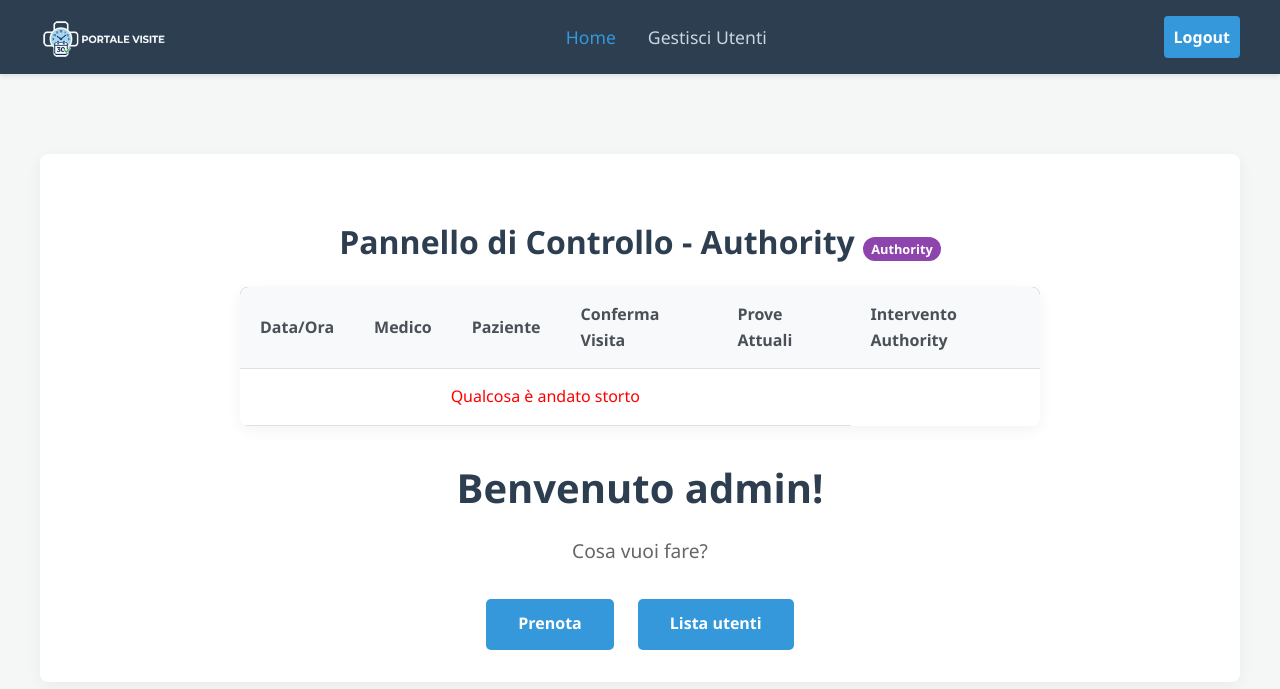
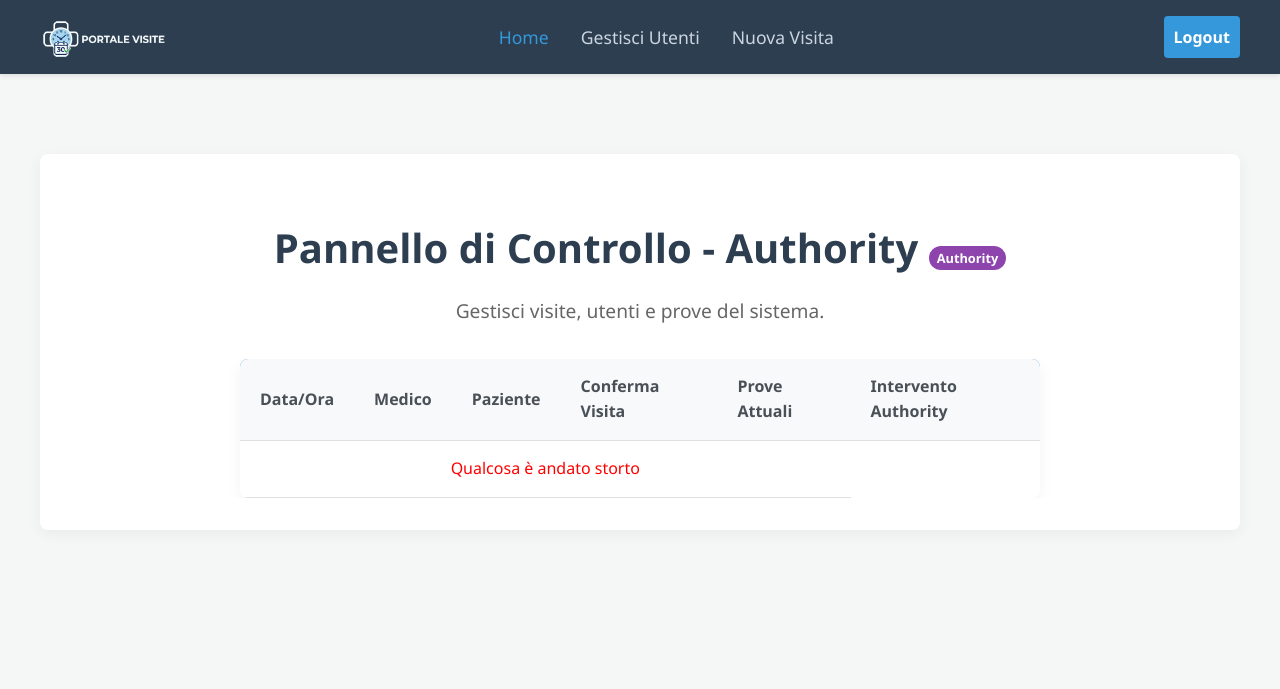
Before and after one commit to Clenill/progettoSoftwareSecurity, a FastAPI app: template app/templates/dashboard_authority.html in a window 1280 px wide. Shown: the top 689 px of the page. Run offline with FastAPI, Linux system fonts and the light colour scheme; the template is opened without the code that fills it, so the values that code supplies are empty.

Commit message:
Rifinite le viste admin

```diff
--- a/app/templates/dashboard_authority.html
+++ b/app/templates/dashboard_authority.html
@@ -15,6 +15,7 @@
         <ul class="nav-menu">
             <li class="nav-item"><a href="/dashboard/authority" class="active">Home</a></li>
             <li class="nav-item"><a href="/lista-utenti">Gestisci Utenti</a></li>
+            <li class="nav-item"><a href="/admin/prenota">Nuova Visita</a></li>
         </ul>
         <div class="col-md-2">
             <button onclick="logout()">Logout</button>
@@ -23,9 +24,12 @@
 </nav>
 
 <main class="main-container" style="max-width: 1200px;">
-    <h1>Pannello di Controllo - Authority <span class="badge-auth">Authority</span></h1>
+    <section class="welcome-section">
+        <h1>Pannello di Controllo - Authority <span class="badge-auth">Authority</span></h1>
+        <p>Gestisci visite, utenti e prove del sistema.</p>
+    </section>
 
-    <div class="table-container">
+    <div style="overflow-x: auto;">
         <table class="styled-table">
             <thead>
                 <tr>
@@ -41,18 +45,27 @@
                 </tbody>
         </table>
     </div>
+</main>
 
-    <section class="welcome-section">
-            <h1>Benvenuto admin!</h1>
-            <p>Cosa vuoi fare?</p>
+<div id="toast"></div>
 
-            <!-- Azioni rapide collegate al menu -->
-            <div class="cta-buttons">
-                <a href="/admin/prenota" class="btn btn-primary">Prenota</a>
-                <a href="/lista-utenti" class="btn btn-primary">Lista utenti</a>
-            </div>
-        </section>
-</main>
+<style>
+#toast {
+    position: fixed; bottom: 2rem; left: 50%;
+    transform: translateX(-50%) translateY(20px);
+    background: white; border-radius: 8px; padding: 1rem 1.5rem;
+    box-shadow: 0 4px 20px rgba(0,0,0,0.15); font-size: 0.95rem;
+    opacity: 0; transition: opacity 0.3s ease, transform 0.3s ease;
+    z-index: 9999; min-width: 280px; text-align: center; pointer-events: none;
+}
+#toast.show { opacity: 1 !important; transform: translateX(-50%) translateY(0) !important; }
+#toast .toast-title { font-weight: bold; margin-bottom: 0.3rem; }
+#toast .toast-body { color: #555; }
+#toast.toast-success { border-left: 4px solid #27ae60; }
+#toast.toast-success .toast-title { color: #27ae60; }
+#toast.toast-error { border-left: 4px solid #e74c3c; }
+#toast.toast-error .toast-title { color: #e74c3c; }
+</style>
 
 <script>
 document.addEventListener('DOMContentLoaded', caricaTutteLeVisite);
@@ -61,7 +74,7 @@ async function caricaTutteLeVisite() {
     try {
         const [responseVisite, responseUtenti] = await Promise.all([
             fetch('/admin/allvisits', { credentials: 'same-origin' }),
-            fetch('/api/getusers', { credentials: 'same-origin' })
+            fetch('/admin/allusers', { credentials: 'same-origin' })
         ]);
 
         if (!responseVisite.ok) throw new Error("Errore recupero visite globali");
@@ -193,24 +206,5 @@ function togglePanel(id) {
     panel.style.display = panel.style.display === 'block' ? 'none' : 'block';
 }
 </script>
-<div id="toast"></div>
-
-<style>
-#toast {
-    position: fixed; bottom: 2rem; left: 50%;
-    transform: translateX(-50%) translateY(20px);
-    background: white; border-radius: 8px; padding: 1rem 1.5rem;
-    box-shadow: 0 4px 20px rgba(0,0,0,0.15); font-size: 0.95rem;
-    opacity: 0; transition: opacity 0.3s ease, transform 0.3s ease;
-    z-index: 9999; min-width: 280px; text-align: center; pointer-events: none;
-}
-#toast.show { opacity: 1 !important; transform: translateX(-50%) translateY(0) !important; }
-#toast .toast-title { font-weight: bold; margin-bottom: 0.3rem; }
-#toast .toast-body { color: #555; }
-#toast.toast-success { border-left: 4px solid #27ae60; }
-#toast.toast-success .toast-title { color: #27ae60; }
-#toast.toast-error { border-left: 4px solid #e74c3c; }
-#toast.toast-error .toast-title { color: #e74c3c; }
-</style>
 </body>
 </html>
--- a/app/templates/lista_utenti.html
+++ b/app/templates/lista_utenti.html
@@ -16,6 +16,7 @@
         <ul class="nav-menu">
             <li class="nav-item"><a href="/dashboard/authority">Home</a></li>
             <li class="nav-item"><a href="/lista-utenti" class="active">Gestisci Utenti</a></li>
+            <li class="nav-item"><a href="/admin/prenota">Nuova Visita</a></li>
         </ul>
         <div class="col-md-2">
             <button onclick="logout()">Logout</button>
--- a/app/templates/prenotazione_admin.html
+++ b/app/templates/prenotazione_admin.html
@@ -15,6 +15,8 @@
         <a href="#" class="logo"><img src="/images/logo.png"></a>
         <ul class="nav-menu">
             <li class="nav-item"><a href="/dashboard/authority">Home</a></li>
+            <li class="nav-item"><a href="/lista-utenti">Gestisci Utenti</a></li>
+            <li class="nav-item"><a href="/admin/prenota">Nuova Visita</a></li>
         </ul>
         <div class="col-md-2">
             <button onclick="logout()">Logout</button>
```
